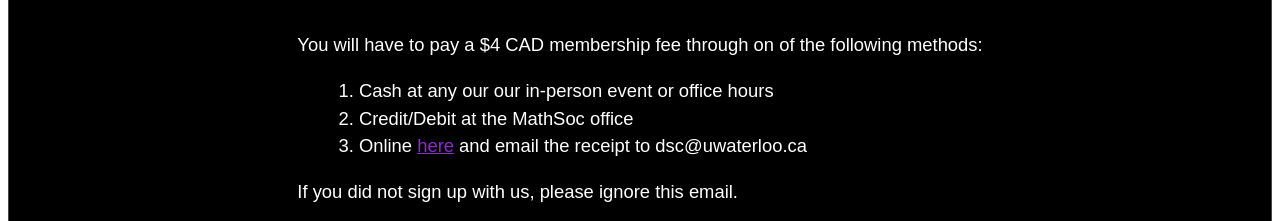
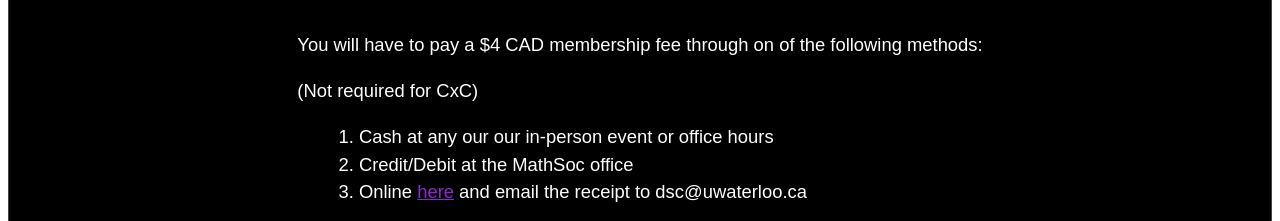
Before and after one commit to uw-datasci/uwdsc-website-server, a website: page emailHtml/verification.html in a window 1280 px wide. Shown: the part 81-302 px from the top of the page. Drawn offline with Linux system fonts and the light colour scheme.

Commit message:
email changes

```diff
--- a/emailHtml/verification.html
+++ b/emailHtml/verification.html
@@ -12,6 +12,7 @@
         </div>
         <div style="font-size: 115%; width: fit-content; align-items: center; color: white; line-height: 1.5; text-align: left; margin: 2rem auto; padding: 0 2rem;">
             <p>You will have to pay a $4 CAD membership fee through on of the following methods:</p>
+            <p>(Not required for CxC)</p>
             <p style="padding: 0 6%;">
                 1. Cash at any our our in-person event or office hours
                 <br/>2. Credit/Debit at the MathSoc office
```
